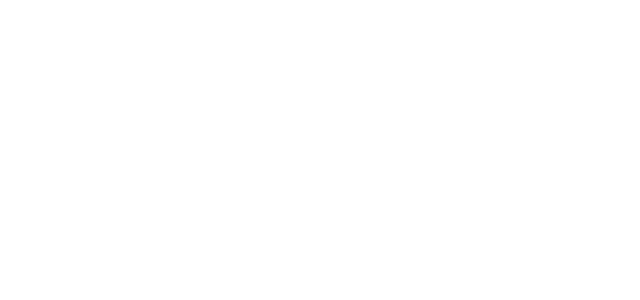
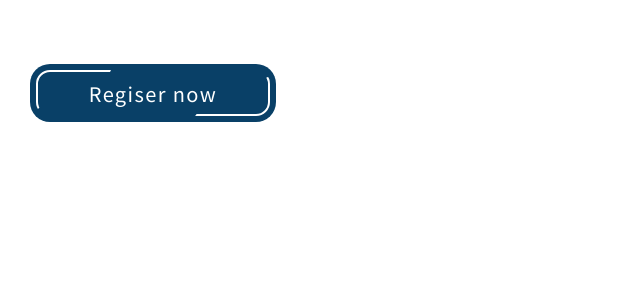
Before and after one commit to ninomiyadaisuke/families-management-app, a Next.js app: page /sample in a window 1280 px wide. Shown: the top 300 px of the page, without its empty margins (0-640 px from the left). Built offline with nearby package versions, Linux system fonts and the light colour scheme.

Commit message:
create RegiserButton and scss

```diff
--- /dev/null
+++ b/src/components/atoms/Button/RegiserButton.tsx
@@ -0,0 +1,22 @@
+import { VFC, memo } from 'react';
+
+import styles from 'styles/components/atoms/regiser_button.module.scss';
+
+type Props = {
+  onClick: () => void;
+};
+
+const RegiserButton: VFC<Props> = memo((props) => {
+  const { onClick } = props;
+
+  return (
+    <>
+      <a onClick={onClick} className={styles.button}>
+        <span>Regiser now</span>
+        <span>登録</span>
+      </a>
+    </>
+  );
+});
+
+export default RegiserButton;
--- a/src/components/atoms/Button/index.ts
+++ b/src/components/atoms/Button/index.ts
@@ -1,3 +1,4 @@
 export { default as AddButton } from './AddButton';
 export { default as PrimaryButton } from './PrimaryButton';
+export { default as RegiserButton } from './RegiserButton';
 export { default as UploadButton } from './UploadButton';
--- a/src/pages/sample.tsx
+++ b/src/pages/sample.tsx
@@ -1,9 +1,21 @@
-import React from 'react';
+import React, { useState } from 'react';
 import { NextPage } from 'next';
 import { Layout } from 'components/layout';
+import { RegiserButton } from 'components/atoms/Button';
 
 const Sample: NextPage = () => {
-  return <Layout pageTitle={'サンプル'}></Layout>;
+  const [data, setData] = useState('');
+  const test = () => {
+    setData('test');
+  };
+  return (
+    <Layout pageTitle={'サンプル'}>
+      <div style={{ marginLeft: '30px' }}>
+        <RegiserButton onClick={test} />
+      </div>
+      <p>{data}</p>
+    </Layout>
+  );
 };
 
 export default Sample;
--- /dev/null
+++ b/src/styles/components/atoms/regiser_button.module.scss
@@ -0,0 +1,76 @@
+@import '../../variables.scss';
+
+.button {
+  cursor: pointer;
+  position: relative;
+  border-radius: 20px;
+  outline: solid 2px #ffffff;
+  outline-offset: -5px;
+  width: 170px;
+  height: 45px;
+  padding: 20px;
+  display: inline-block;
+  text-decoration: none;
+  background: $main;
+  span {
+    position: absolute;
+    left: 50%;
+    top: 50%;
+    color: #ffffff;
+    font-size: 16px;
+    transform: translate(-50%, -50%);
+    transition: all 0.5s;
+    display: block;
+    white-space: nowrap;
+    &:nth-child(2) {
+      opacity: 0;
+    }
+  }
+  &::after,&::before {
+    z-index: 1;
+    content: '';
+    display: block;
+    width: 80px;
+    height: 4px;
+    background-color: $main;
+    position: absolute;
+    transition: 0.3s;
+    top: 3px;
+    right: 30px;
+  }
+  &::after {
+    top: 38px;
+    left: 30px;
+  }
+  @include mq('md') {
+    width: 246px;
+    height: 58px;
+    outline-offset: -8px;
+    span {
+      font-size: 20px;
+    }
+    &:hover span {
+      &:nth-child(1) {
+        opacity: 0;
+      }
+      &:nth-child(2) {
+        opacity: 1;
+      }
+    }
+    &::after,&::before {
+      width: 160px;
+      height: 10px;
+      position: absolute;
+      border-radius: 20px;
+      top: 4px;
+      right: 6px;
+    }
+    &::after {
+      top: 43px;
+      left: 7px;
+    }
+    &:hover::before,&:hover::after {
+      width: 0%;
+    }
+  }
+}
```
